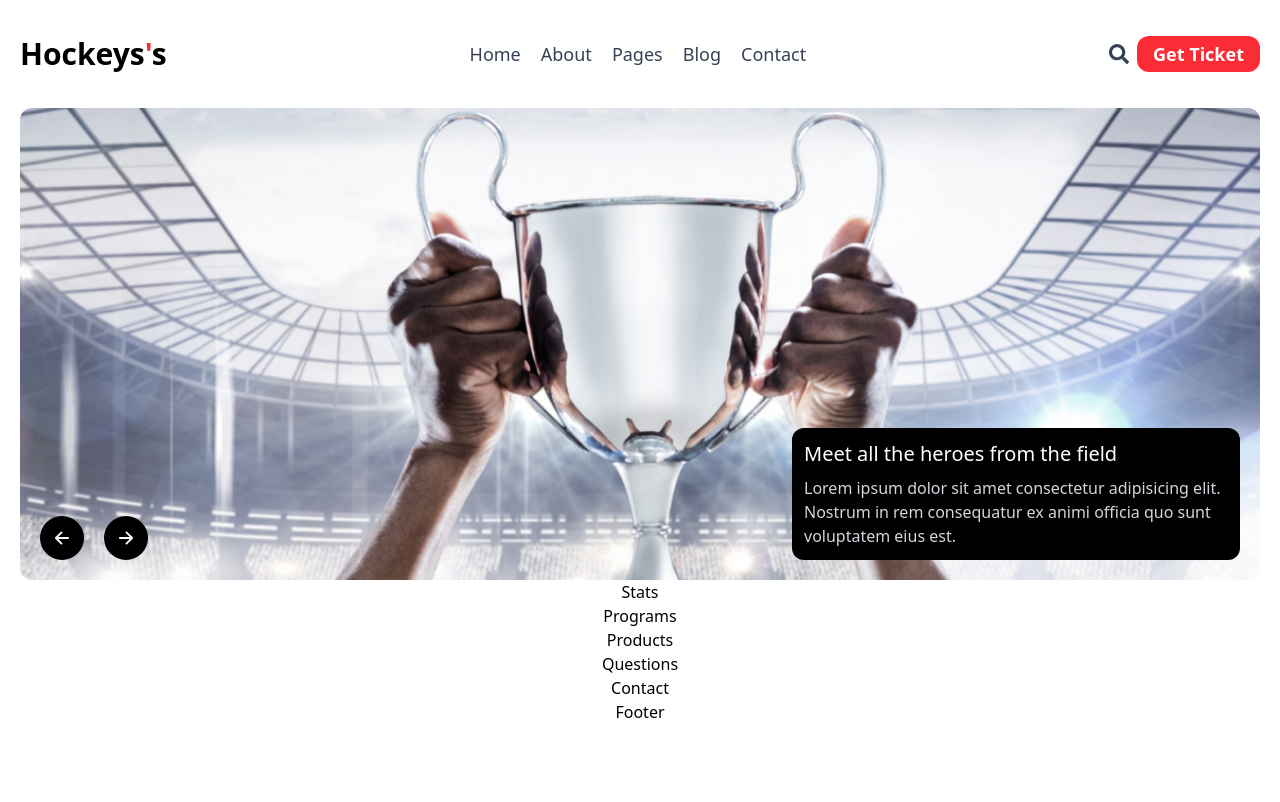
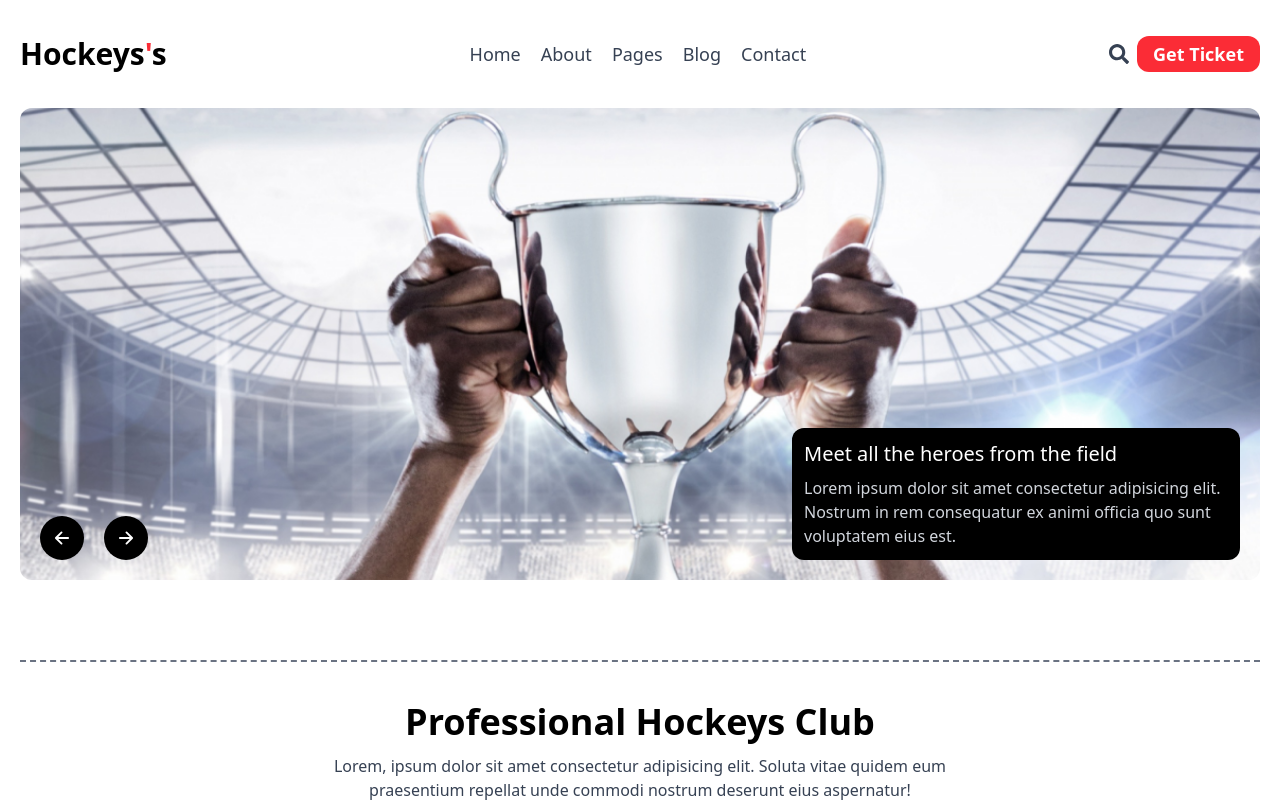
Before and after one commit to mrirakib04/landing-page-11, a React (Vite) app: page / in a window 1280 px wide. Shown: the top 802 px of the page. Built offline with nearby package versions, Linux system fonts and the light colour scheme.

Commit message:
custom reusable component

```diff
--- a/package.json
+++ b/package.json
@@ -11,6 +11,7 @@
   },
   "dependencies": {
     "@tailwindcss/vite": "^4.1.11",
+    "prop-types": "^15.8.1",
     "react": "^19.1.0",
     "react-dom": "^19.1.0",
     "react-icons": "^5.5.0",
--- a/src/components/Stats.jsx
+++ b/src/components/Stats.jsx
@@ -1,5 +1,16 @@
+import Title from "../subComponents/Title";
+
 const Stats = () => {
-  return <div>Stats</div>;
+  return (
+    <div className="container w-full px-5 flex flex-col items-center">
+      <Title
+        title={"Professional Hockeys Club"}
+        description={
+          "Lorem, ipsum dolor sit amet consectetur adipisicing elit. Soluta vitae quidem eum praesentium repellat unde commodi nostrum deserunt eius aspernatur!"
+        }
+      ></Title>
+    </div>
+  );
 };
 
 export default Stats;
--- /dev/null
+++ b/src/subComponents/Title.jsx
@@ -0,0 +1,21 @@
+import PropTypes from "prop-types";
+
+const Title = ({ title, description }) => {
+  return (
+    <div className="w-full text-center sm:py-10 py-5 sm:mt-20 mt-10 mb-5 border-t-2 border-b-2 border-dashed border-gray-500">
+      <h2 className="lg:text-4xl md:text-3xl sm:text-2xl text-xl font-semibold">
+        {title}
+      </h2>
+      <p className="md:max-w-2xl text-center mt-3 text-gray-700 md:text-base text-sm mx-auto">
+        {description}
+      </p>
+    </div>
+  );
+};
+
+Title.propTypes = {
+  title: PropTypes.string.isRequired,
+  description: PropTypes.string,
+};
+
+export default Title;
```
Also changed, not shown: 1 other file (tests, documents, lock files or other folders).
